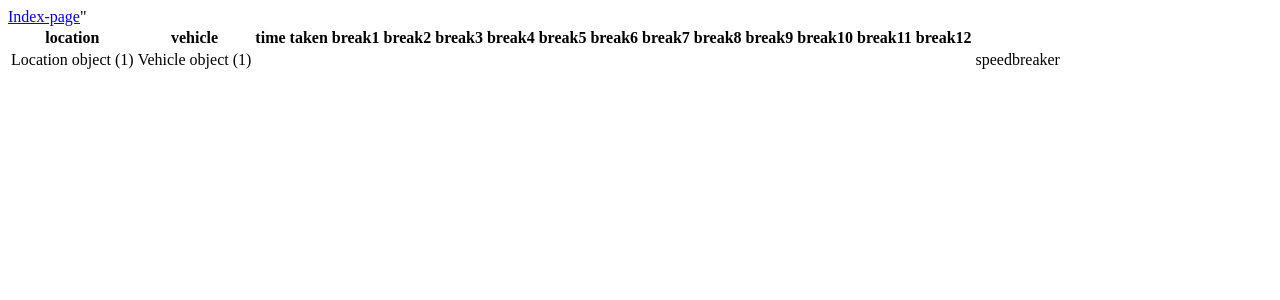
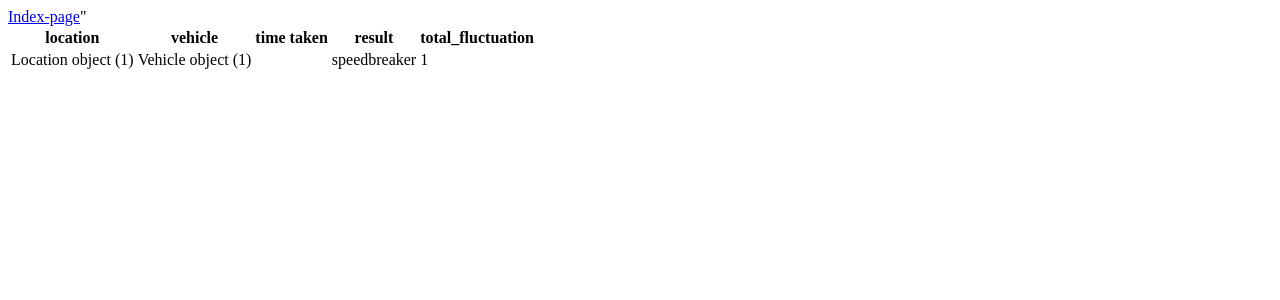
Before and after one commit to ayushxeon/trackit2.0, a Django app: page /rawdb/ in a window 1280 px wide. Shown: the top 300 px of the page. Run offline with Django 4.2, Linux system fonts and the light colour scheme; data comes from the database, SQL or seed files in the repository; tables that the repository leaves empty hold one stand-in row (values such as "Sample post").

Commit message:
finadafs

```diff
--- a/showdata/templates/raw.html
+++ b/showdata/templates/raw.html
@@ -5,37 +5,16 @@
       <th>location</th>
       <th>vehicle</th>
       <th>time taken</th>
-      <th>break1</th>
-      <th>break2</th>
-      <th>break3</th>
-      <th>break4</th>
-      <th>break5</th>
-      <th>break6</th>
-      <th>break7</th>
-      <th>break8</th>
-      <th>break9</th>
-      <th>break10</th>
-      <th>break11</th>
-      <th>break12</th>
+      <th>result</th>
+      <th>total_fluctuation</th>
     </tr>
     {%for object in objects%}
     <tr>
       <td>{{object.placeName}}</td>
       <td>{{object.vehicleName}}</td>
       <td>{{object.totaltime}}</td>
-      <td>{{object.break1}}</td>
-      <td>{{object.break2}}</td>
-      <td>{{object.break3}}</td>
-      <td>{{object.break4}}</td>
-      <td>{{object.break5}}</td>
-      <td>{{object.break6}}</td>
-      <td>{{object.break7}}</td>
-      <td>{{object.break8}}</td>
-      <td>{{object.break9}}</td>
-      <td>{{object.break10}}</td>
-      <td>{{object.break11}}</td>
-      <td>{{object.break12}}</td>
       <td>{{object.result}}</td>
+      <td>{{object.fluctuation}}</td>
     </tr>
     {%endfor%}
 
```
